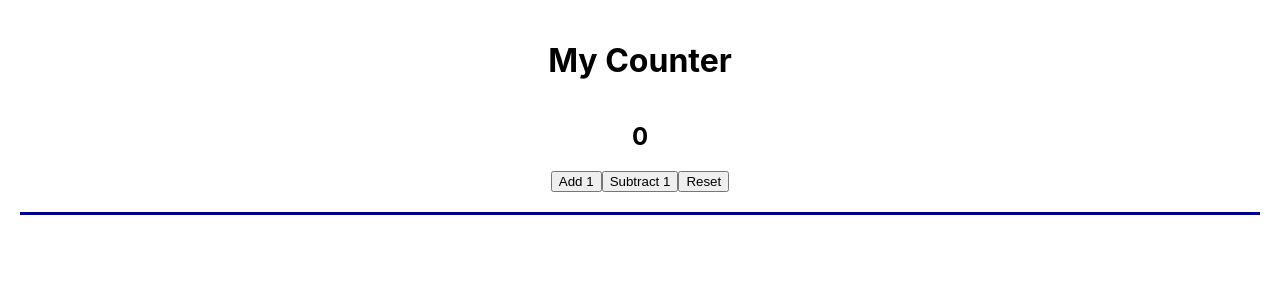
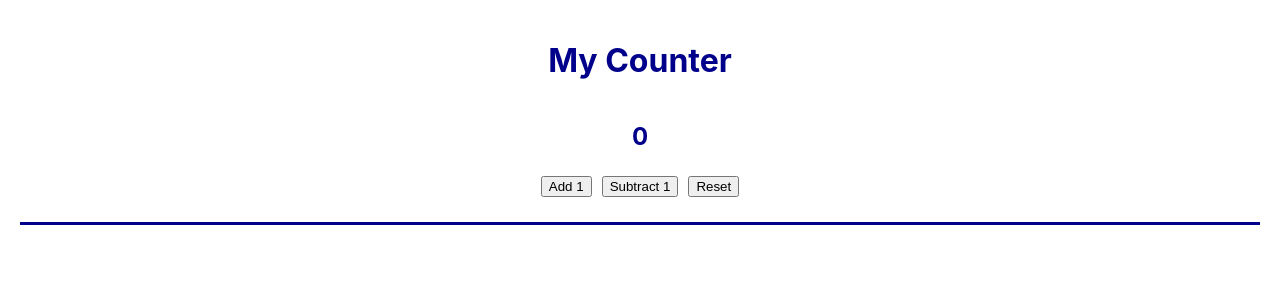
Before and after one commit to alchemy-react-demos/react-state-and-events, a React (Create React App) app: page / in a window 1280 px wide. Shown: the top 300 px of the page. Built offline with nearby package versions, Linux system fonts and the light colour scheme.

Commit message:
update counter styles

```diff
--- a/src/components/Counter.css
+++ b/src/components/Counter.css
@@ -1,4 +1,5 @@
 .counter {
+  color: darkblue;
   display: flex;
   flex-direction: column;
   border-bottom: 3px solid darkblue;
@@ -11,3 +12,6 @@
   flex-direction: row;
   justify-content: center;
 }
+.controls button {
+  margin: 5px;
+}
```
